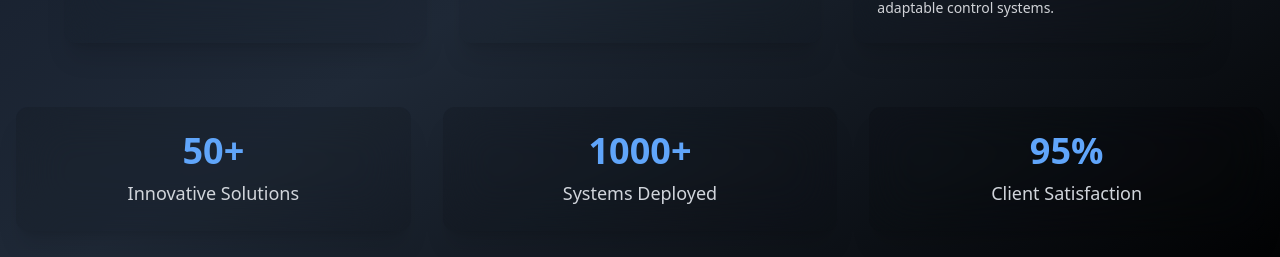
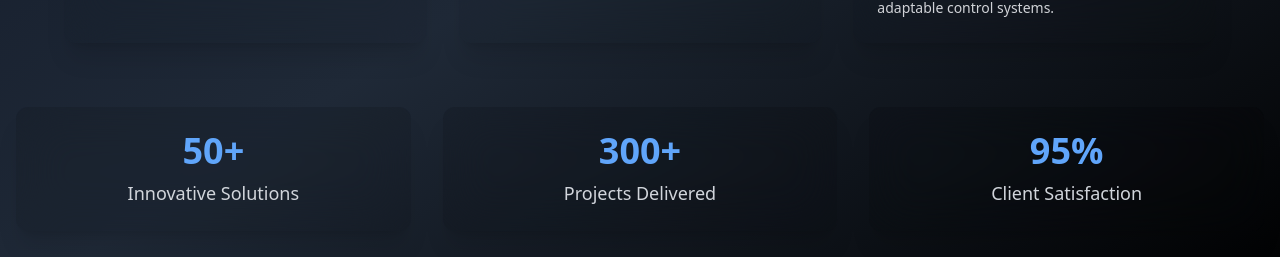
Before and after one commit to Yashaswale/Techstarautomation, a React (Create React App) app: page / in a window 1280 px wide. Shown: the part 1879-2136 px from the top of the page. Built offline with nearby package versions, Linux system fonts and the light colour scheme.

Commit message:
Update Whyus.js

```diff
--- a/src/components/Whyus.js
+++ b/src/components/Whyus.js
@@ -137,9 +137,9 @@ export default function AnimatedFeatures() {
             transition={{ type: "spring", stiffness: 300, damping: 10 }}
           >
             <h3 className="text-4xl font-bold text-blue-400 mb-2">
-              <CountUp end={1000} duration={2000} startCounting={isVisible} />+
+              <CountUp end={300} duration={2000} startCounting={isVisible} />+
             </h3>
-            <p className="text-gray-300 text-lg">Systems Deployed</p>
+            <p className="text-gray-300 text-lg">Projects Delivered</p>
           </motion.div>
           <motion.div
             className="bg-black/10 backdrop-blur-xl p-6 rounded-xl shadow-xl"
```
